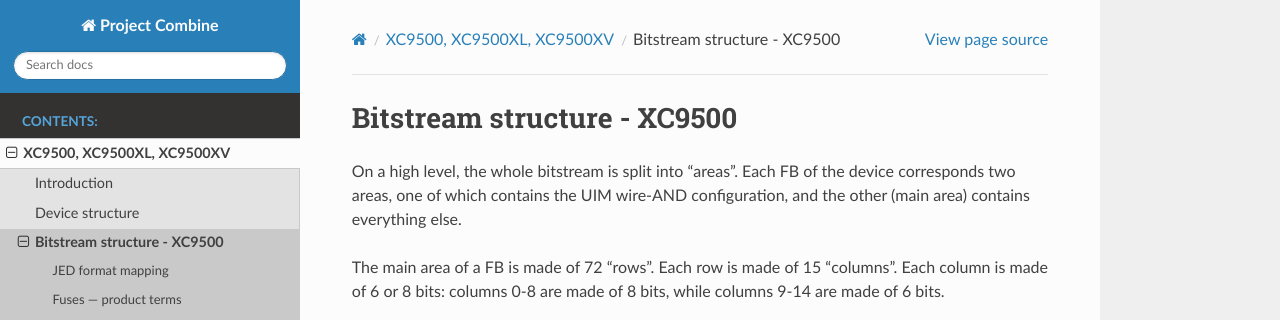
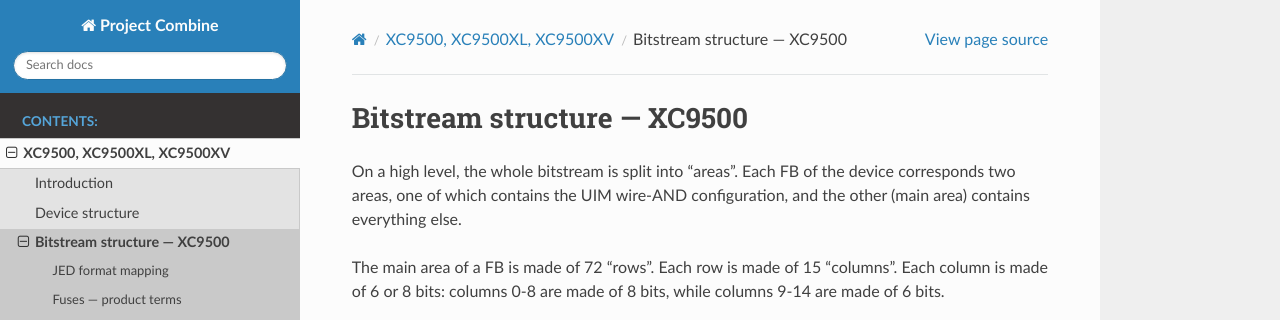
Before and after one commit to prjunnamed/prjcombine, a Sphinx documentation site: the page built from docs/xc9500/bitstream-xc9500.rst, in a window 1280 px wide and 900 px high. Shown: the top 320 px of the window. Built offline with Sphinx 7.4.7 and the Read the Docs theme 2.0.0, drawn with Linux system fonts in a browser that asks for light colours.

Commit message:
docs: minor fixes

```diff
--- a/docs/xc9500/bitstream-xc9500.rst
+++ b/docs/xc9500/bitstream-xc9500.rst
@@ -1,4 +1,4 @@
-Bitstream structure - XC9500
+Bitstream structure — XC9500
 ############################
 
 On a high level, the whole bitstream is split into "areas".  Each FB
--- a/docs/xc9500/bitstream-xc9500xl.rst
+++ b/docs/xc9500/bitstream-xc9500xl.rst
@@ -99,7 +99,7 @@ The formulas are as follows (unchanged from XC9500, but now with more rows):
 
 2. ``FB[i].MC[j].PT[k].IM[l].N`` is stored at:
 
-   - row: ``l * 2``
+   - row: ``l * 2 + 1``
    - column: ``k + (j % 3) * 5``
    - bit: ``j // 3``
 
```
Also changed, not shown: other parts of docs/xc9500/bitstream-xc9500.rst (+1 -1 lines).
